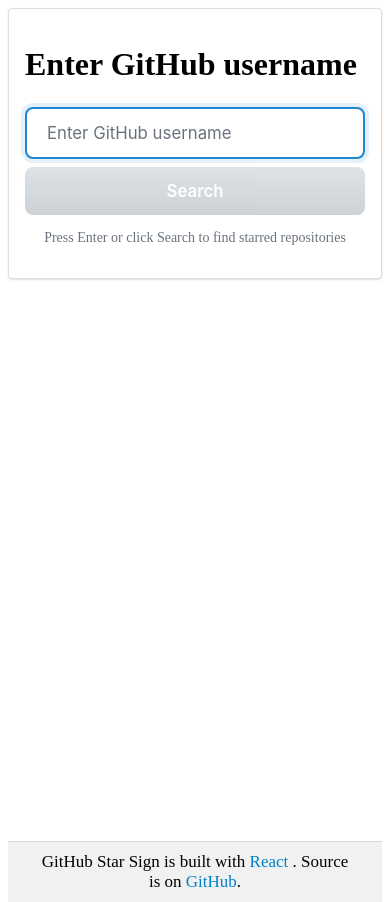
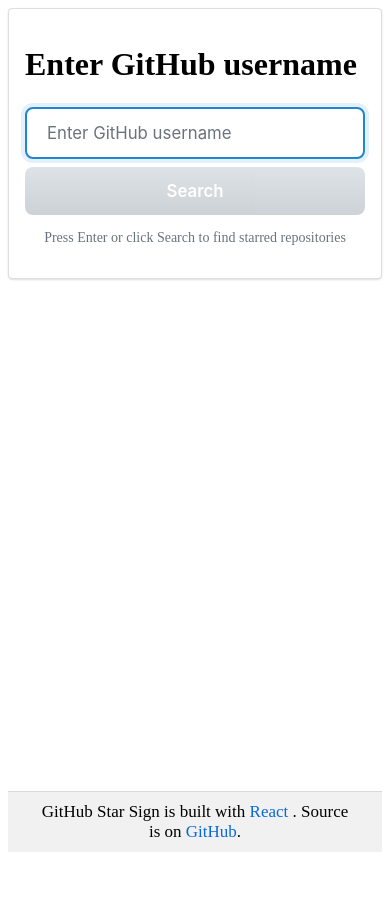
Before and after one commit to hyuraku/github-star-signs, a React (Vite) app: page / in a window 390 px wide. After the commit the page ends 860 px from the top, so only its background shows below. Built offline with nearby package versions, Linux system fonts and the light colour scheme.

Commit message:
Refactor footer and top styles for improved layout and responsiveness

```diff
--- a/src/css/Footer.css
+++ b/src/css/Footer.css
@@ -1,18 +1,9 @@
 footer {
   font-size: 17px;
-  position: absolute;
-  bottom: 0;
   width: 100%;
   text-align: center;
   padding: 10px 30px;
   border-top: 1px solid rgba(0, 0, 0, 0.1);
   background: #f1f1f1;
-  margin-top: 10px;
-  bottom: 0;
-  margin-bottom: -50px;
+  margin-top: auto;
 }
-
-a {
-  color: #0082c8;
-  text-decoration: none;
-}
--- a/src/css/Top.css
+++ b/src/css/Top.css
@@ -5,7 +5,8 @@
 }
 
 .top {
-  position: relative;
+  display: flex;
+  flex-direction: column;
   min-height: 100vh;
 }
 
```
